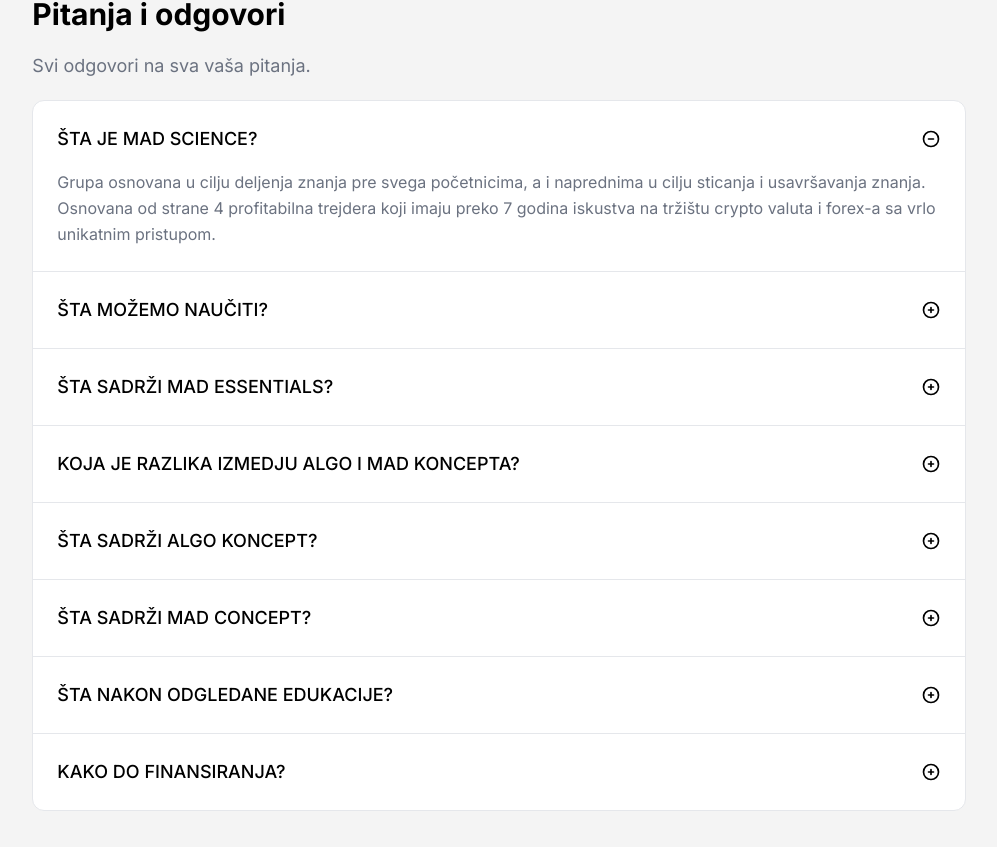
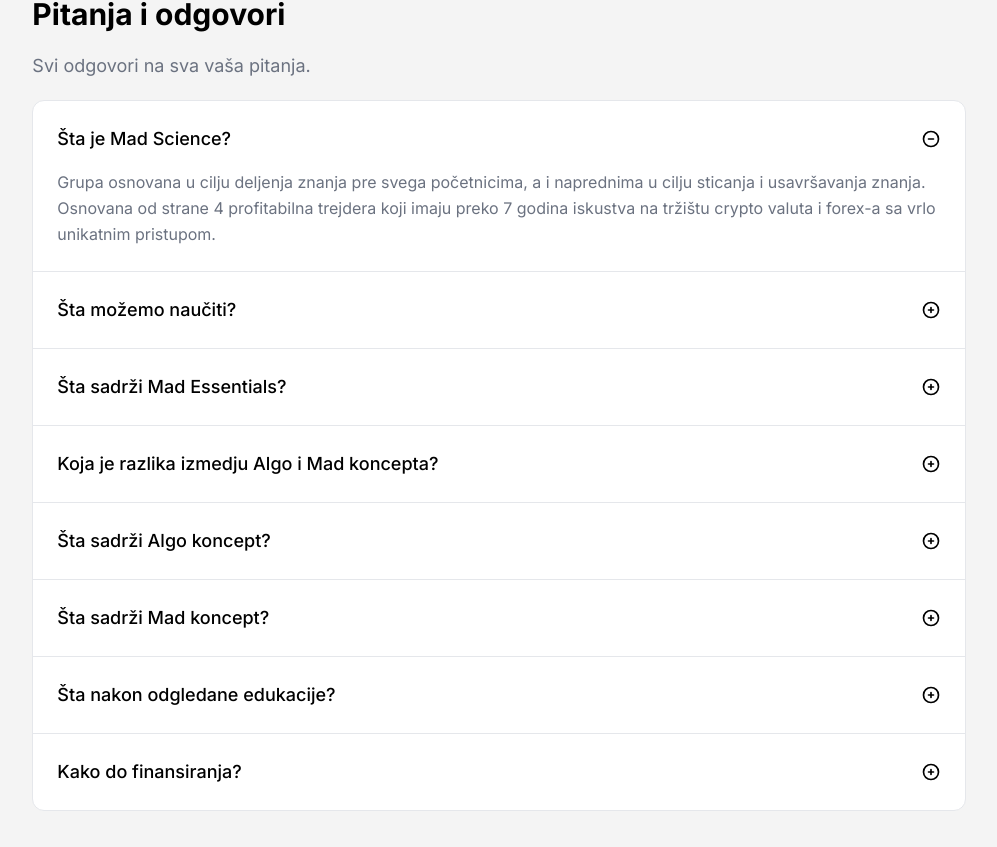
Before and after one commit to faustatwork/mad-science-website, a Next.js app: page / in a window 1280 px wide. Shown: the part 2858-3705 px from the top of the page, without its empty margins (141-1138 px from the left). Built offline with nearby package versions, Linux system fonts and the light colour scheme.

Commit message:
fix(faq): lowercase question titles

```diff
--- a/pages/index.tsx
+++ b/pages/index.tsx
@@ -149,41 +149,41 @@ const Index: NextPage = () => {
             <Disclosure
               content={[
                 {
-                  question: "ŠTA JE MAD SCIENCE?",
+                  question: "Šta je Mad Science?",
                   answer:
                     "Grupa osnovana u cilju deljenja znanja pre svega početnicima, a i naprednima u cilju sticanja i usavršavanja znanja. Osnovana od strane 4 profitabilna trejdera koji imaju preko 7 godina iskustva na tržištu crypto valuta i forex-a sa vrlo unikatnim pristupom.",
                 },
                 {
-                  question: "ŠTA MOŽEMO NAUČITI?",
+                  question: "Šta možemo naučiti?",
                   answer:
                     "Edukacija je podeljena na dva dela. Prvi je namenjen početnicima sa osnovnim ili nikakvim nivoom znanja tehničke analize. Tu mogu naučiti najbitnije termine i pojmove koje su im najpotrebniji, ono esencijalno, zato se i zove 'Essentials'. Drugi deo je namenjen naprednijim trejderima koji žele da upotpune ili usavrše svoje već stečeno znanje i podignu ga na viši nivo. Posmatramo tržište iz dva različita ugla, to su Algo i Mad koncepti trejdinga.",
                 },
                 {
-                  question: "ŠTA SADRŽI MAD ESSENTIALS?",
+                  question: "Šta sadrži Mad Essentials?",
                   answer:
                     "Bazirali smo se na čisti 'price action', to je nešto što svaki početnik prvo treba da savlada da bi mogao da se opredeli na koju je stranu marketa, bullish ili bearish. Nismo želeli da puno komplikujemo stvari već da to odradimo konkretno i precizno.",
                 },
                 {
-                  question: "KOJA JE RAZLIKA IZMEDJU ALGO I MAD KONCEPTA?",
+                  question: "Koja je razlika izmedju Algo i Mad koncepta?",
                   answer:
                     "Algo koncept je baziran na Forex & Indicies trejding, a Mad koncept na Crypto tržište. Oni su skroz različiti, a fuzija ova dva koncepta daje isti rezultat na bilo kom trejding paru. Na vama je da odlučite iz kog želite da posmatrate market.",
                 },
                 {
-                  question: "ŠTA SADRŽI ALGO KONCEPT? ",
+                  question: "Šta sadrži Algo koncept?",
                   answer: "Baš ništa :P",
                 },
                 {
-                  question: "ŠTA SADRŽI MAD CONCEPT? ",
+                  question: "Šta sadrži Mad koncept?",
                   answer:
                     "MAD Concept je sistem koji se pre svega zasniva na suštinskom razumevanju tržišta, šta utiče i na koji način se kreira PA kroz analizu distribucije volume-a, vremena i njihovih derivata na level 1, level 2 i level 3 chartu. Daje mogućnost da pored reagovanja dodatno i predvidimo budući potencijalni 'price action' i njegovo razvijanje. Sadržaj je podeljen na module od kojih svaki sadrži odredjen alpha tool koji zajedno u sinergiji čine MAD Concept.",
                 },
                 {
-                  question: "ŠTA NAKON ODGLEDANE EDUKACIJE?",
+                  question: "Šta nakon odgledane edukacije?",
                   answer:
                     "Prvo i osnovno, testirajte što više na chartu sve što ste naučili ili i dalje učite. Kada konačno shvatite kako odabrana strategija funkcioniše, i osećate se spremno, možete se upustiti u trejd u koji ste sigurni uz prethodno navedene konfluence kojih ima nekoliko, što više to bolje. Možete smatrati sebe kao neko ko je i po znanju i po win rate-u zaista daleko od proseka, to vam garantujemo, isključivo pod uslovod da ste savladali sve prethodno prikazano u lekcijama. Dokažite to sebi tako što će vam vaši rezultati to reći.",
                 },
                 {
-                  question: "KAKO DO FINANSIRANJA?",
+                  question: "Kako do finansiranja?",
                   answer:
                     "Srećom po nas, postoje firme koje tragaju baš za trejderima kao što ćete VI postati. Te firme imaju za cilj da finansiraju konstantno profitabilne trejdere, od čega jedan deo profita ide njima, a ostatak zadržavate vi. Te sume mogu iznostiti od 5.000$ pa sve do 200.000$. Zvuči previše dobro da bi bilo istinito, zar ne? Slušajte tek ovo, Mad Science je jedina grupa na našim prostorima koja ima zvaničnu saradnju sa jednom od takvih firmi. U pitanju je Finotive Funding, jedna od najpoznatijih prop firmi kod nas. Pored toga što nude najbolje uslove kao što su No Time Limit i veoma povoljne cene, uz naš promo kod 'MADSCIENCE' dobijate dodatne pogodnosti u vidu deljenja profita i popust na plaćanje probe. To vam daje mogučnost da trejdujete bez svojih sredstava, dakle bez ikakvog rizika, a većinski profit vi zadrzavate.",
                 },
```
